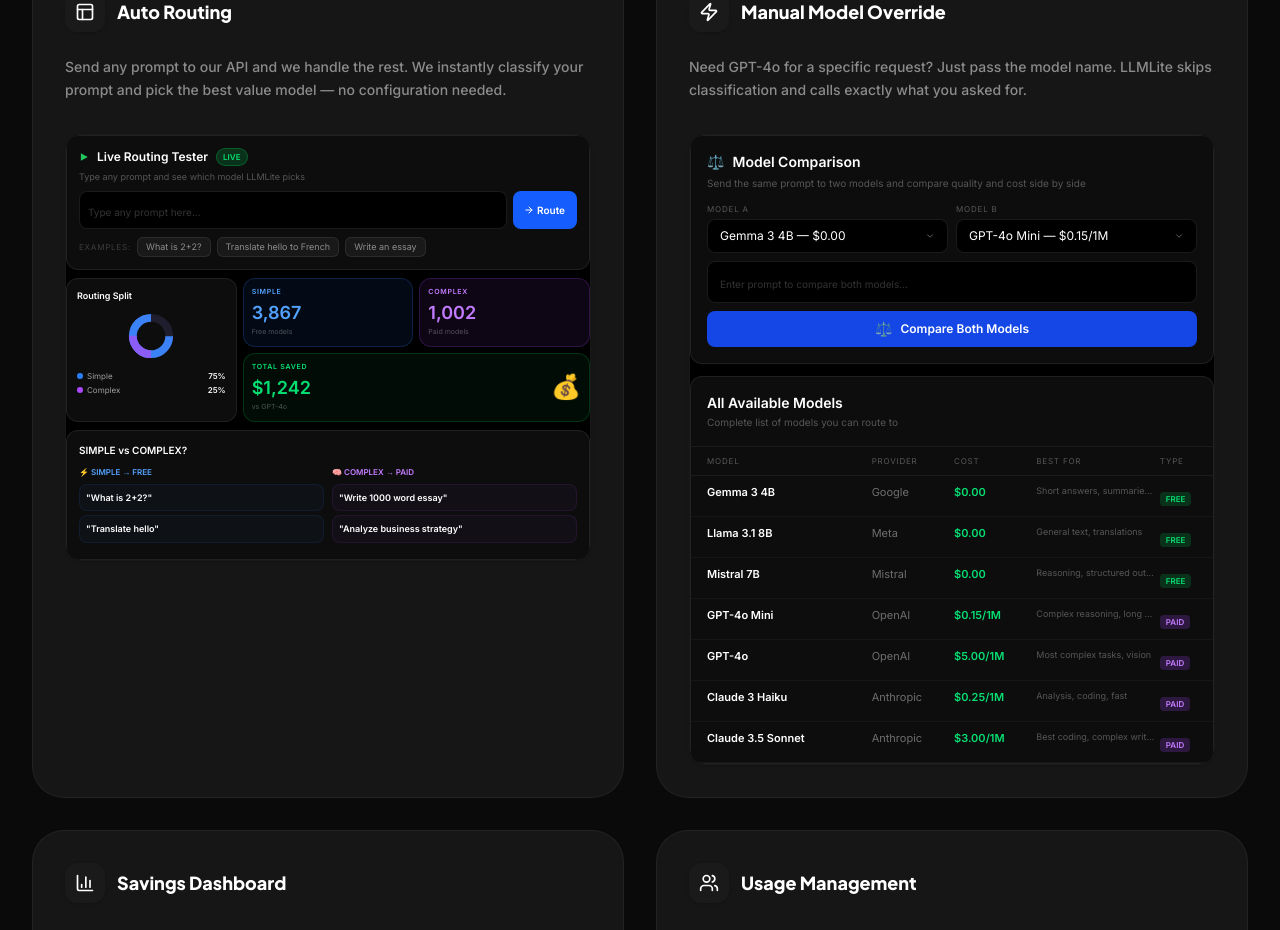
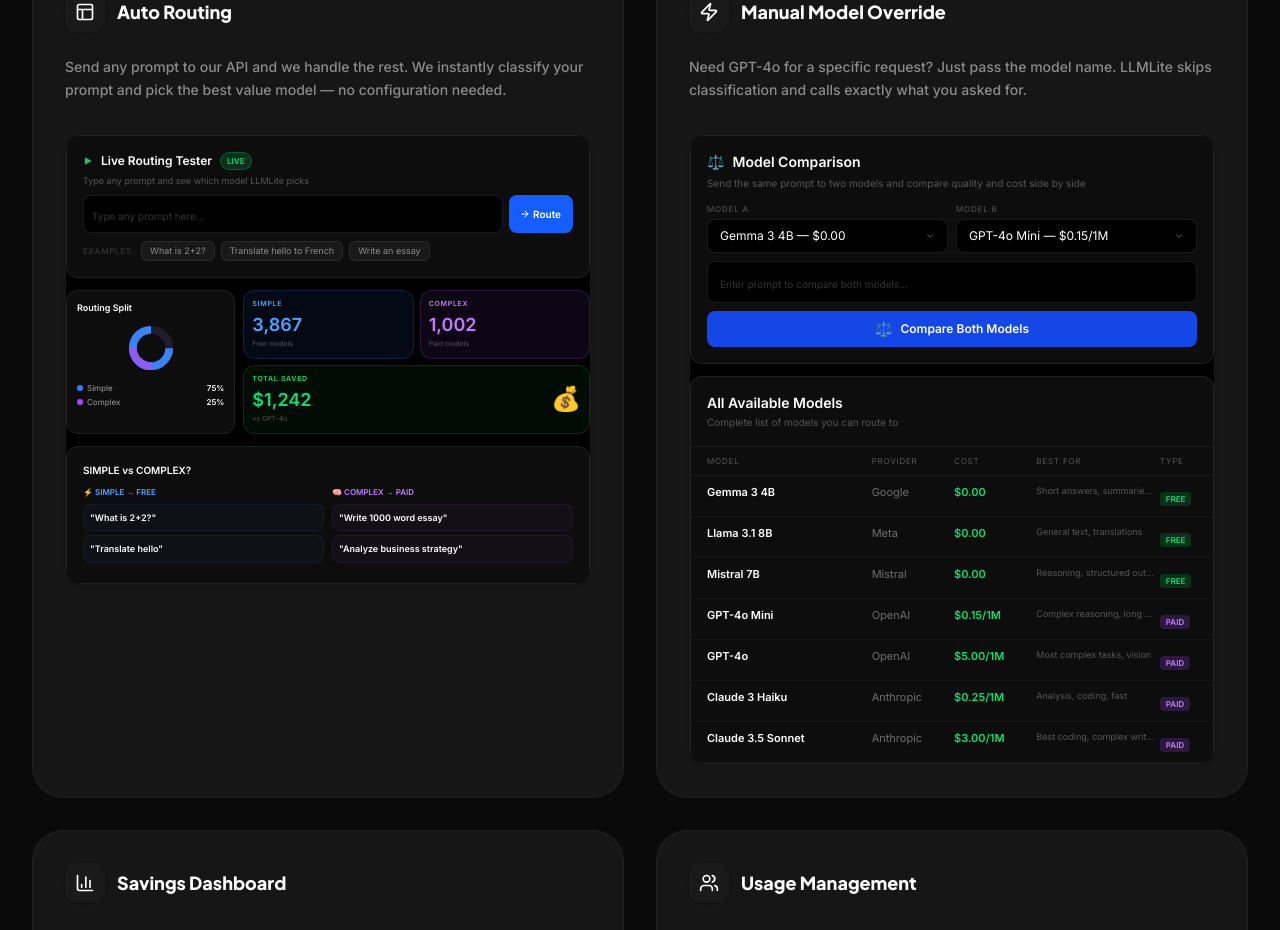
Before and after one commit to krishnawararkar15-droid/routerllm, a React (Vite) app: page / in a window 1280 px wide. Shown: the part 1840-2770 px from the top of the page. Built offline with nearby package versions, Linux system fonts and the light colour scheme.

Commit message:
fix auto routing desktop layout size

```diff
--- a/src/App.tsx
+++ b/src/App.tsx
@@ -450,7 +450,7 @@
           </p>
         </motion.div>
 
-        <div className="grid grid-cols-1 md:grid-cols-2 gap-6 md:gap-8">
+        <div className="grid grid-cols-1 lg:grid-cols-2 gap-6 lg:gap-8">
           {features.map((feature, idx) => (
             <motion.div
               key={idx}
@@ -475,7 +475,7 @@
                   <div className="w-full bg-black rounded-xl overflow-hidden">
 
   {/* Live Routing Tester */}
-  <div className="bg-[#0d0d0d] border border-white/[0.08] rounded-xl p-3 mb-2">
+  <div className="bg-[#0d0d0d] border border-white/[0.08] rounded-xl p-3 lg:p-4 mb-2 lg:mb-3">
     <div className="flex items-center gap-2 mb-1">
       <svg width="10" height="10" viewBox="0 0 16 16" fill="none"><polygon points="3,2 14,8 3,14" fill="#22c55e"/></svg>
       <span className="text-white font-black text-xs">Live Routing Tester</span>
@@ -500,7 +500,7 @@
   </div>
 
   {/* Stats Row - horizontal on mobile */}
-  <div className="grid grid-cols-3 gap-1.5 mb-2">
+  <div className="grid grid-cols-3 gap-1.5 lg:gap-2 mb-2 lg:mb-3">
     <div className="bg-[#0d0d0d] border border-white/[0.08] rounded-xl p-2.5">
       <div className="text-white font-black text-[9px] mb-2">Routing Split</div>
       <div className="flex justify-center mb-2">
@@ -553,7 +553,7 @@
   </div>
 
   {/* Simple vs Complex - 2 column compact */}
-  <div className="bg-[#0d0d0d] border border-white/[0.08] rounded-xl p-3">
+  <div className="bg-[#0d0d0d] border border-white/[0.08] rounded-xl p-3 lg:p-4">
     <div className="font-black text-white text-[10px] mb-0.5">SIMPLE vs COMPLEX?</div>
     <div className="grid grid-cols-2 gap-2 mt-2">
       <div>
```
